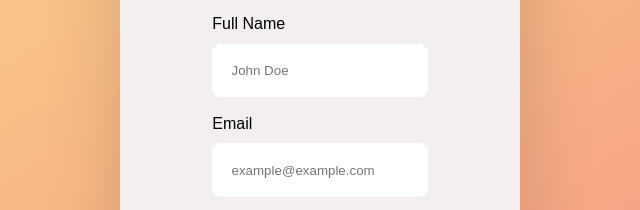
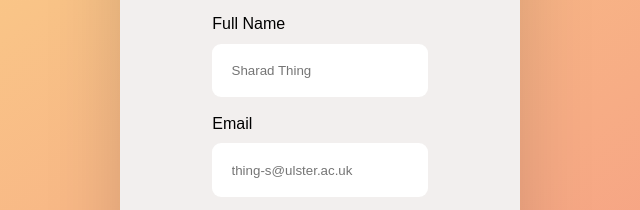
Before and after one commit to NickTamang/Cloud-native-front-end-azure-v2, a plain HTML site: page register.html in a window 1280 px wide. Shown: the part 228-438 px from the top of the page, 320-960 px from the left. Drawn offline with Linux system fonts and the light colour scheme.

Commit message:
Update register.html

```diff
--- a/register.html
+++ b/register.html
@@ -25,7 +25,7 @@
              <input
                    id="name"
                    type="text"
-                   placeholder="John Doe"
+                   placeholder="Sharad Thing"
                    name="name"
                    required
              />
@@ -36,7 +36,7 @@
              <input
                    id="email"
                    type="email"
-                   placeholder="example@example.com"
+                   placeholder="thing-s@ulster.ac.uk"
                    name="email"
                    required
              />
```
